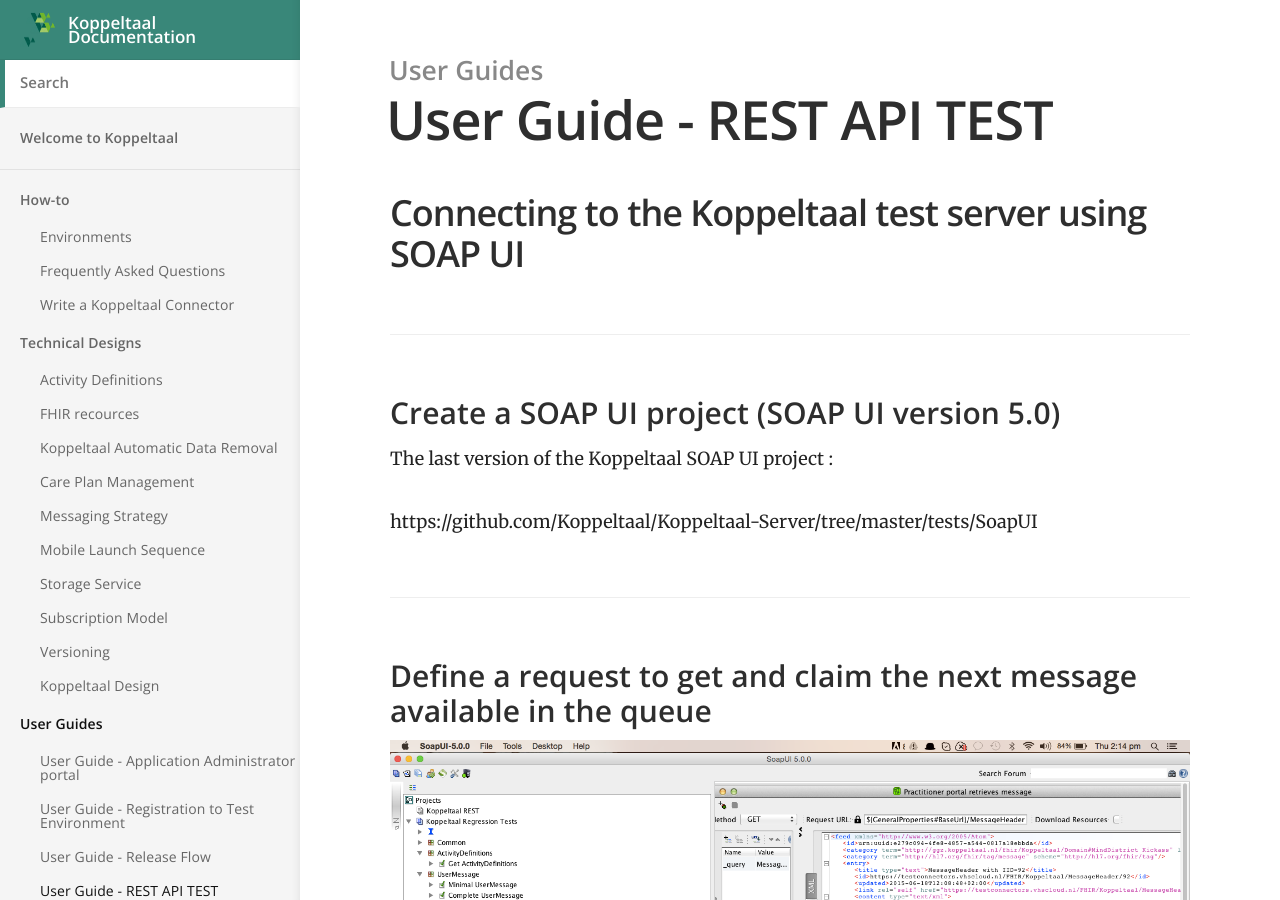
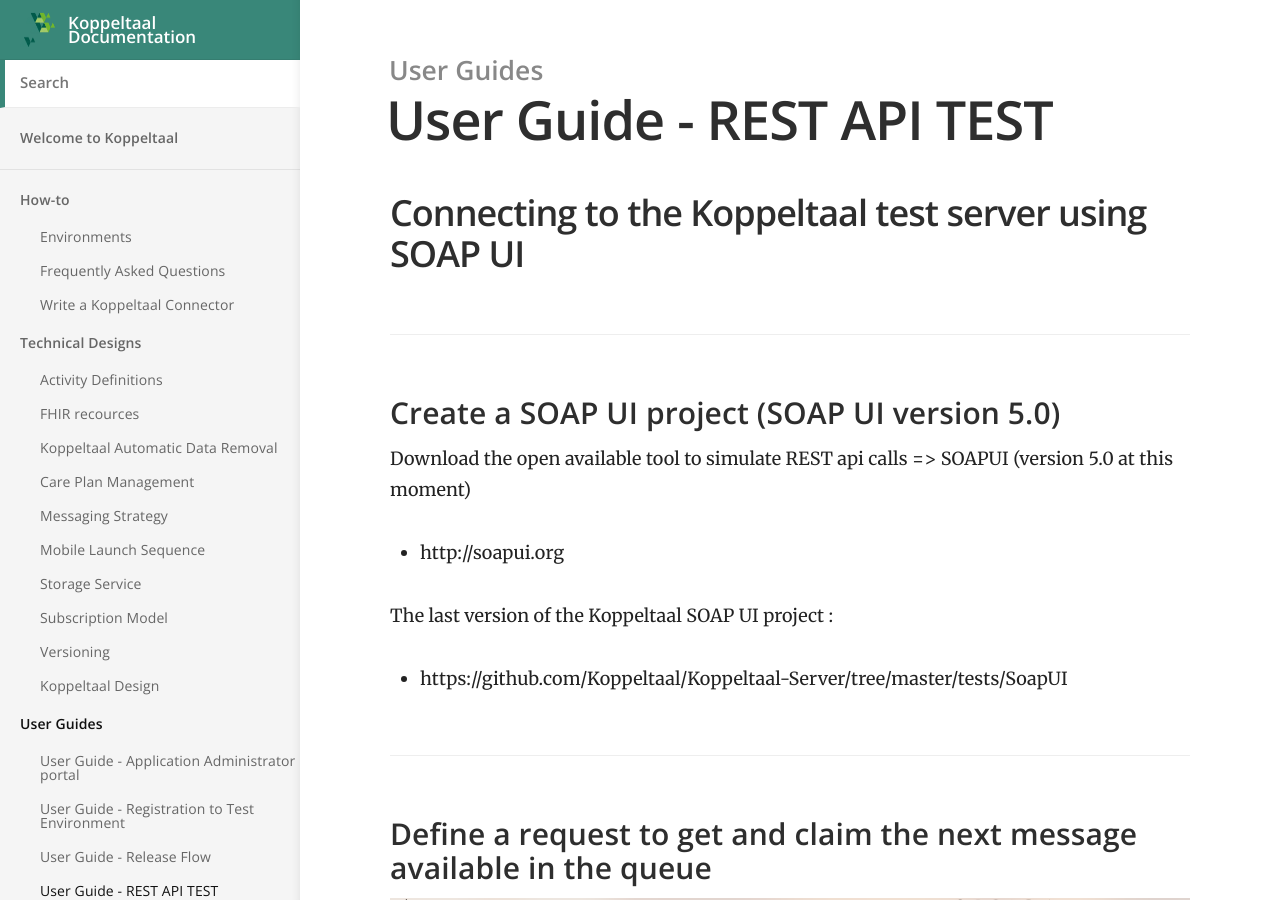
Before and after one commit to Koppeltaal/Koppeltaal-Documentation, a Jekyll site: the page built from _docs/koppeltaal-1.2/UG-using-soapui-rest-api-test.md, in a window 1280 px wide and 900 px high. Built offline with Jekyll 4.4.1, drawn with Linux system fonts in a browser that asks for light colours.

Commit message:
update REST API test

```diff
--- a/_docs/koppeltaal-1.2/UG-using-soapui-rest-api-test.md
+++ b/_docs/koppeltaal-1.2/UG-using-soapui-rest-api-test.md
@@ -8,9 +8,15 @@ order: 2
 
 
 ### Create a SOAP UI project (SOAP UI version 5.0)
+
+Download the open available tool to simulate REST api calls =>  SOAPUI (version 5.0 at this moment)
+
+ - http://soapui.org
+
+
 The last version of the Koppeltaal SOAP UI project :
 
-https://github.com/Koppeltaal/Koppeltaal-Server/tree/master/tests/SoapUI
+ - https://github.com/Koppeltaal/Koppeltaal-Server/tree/master/tests/SoapUI
 
 
 ### Define a request to get and claim the next message available in the queue
```
